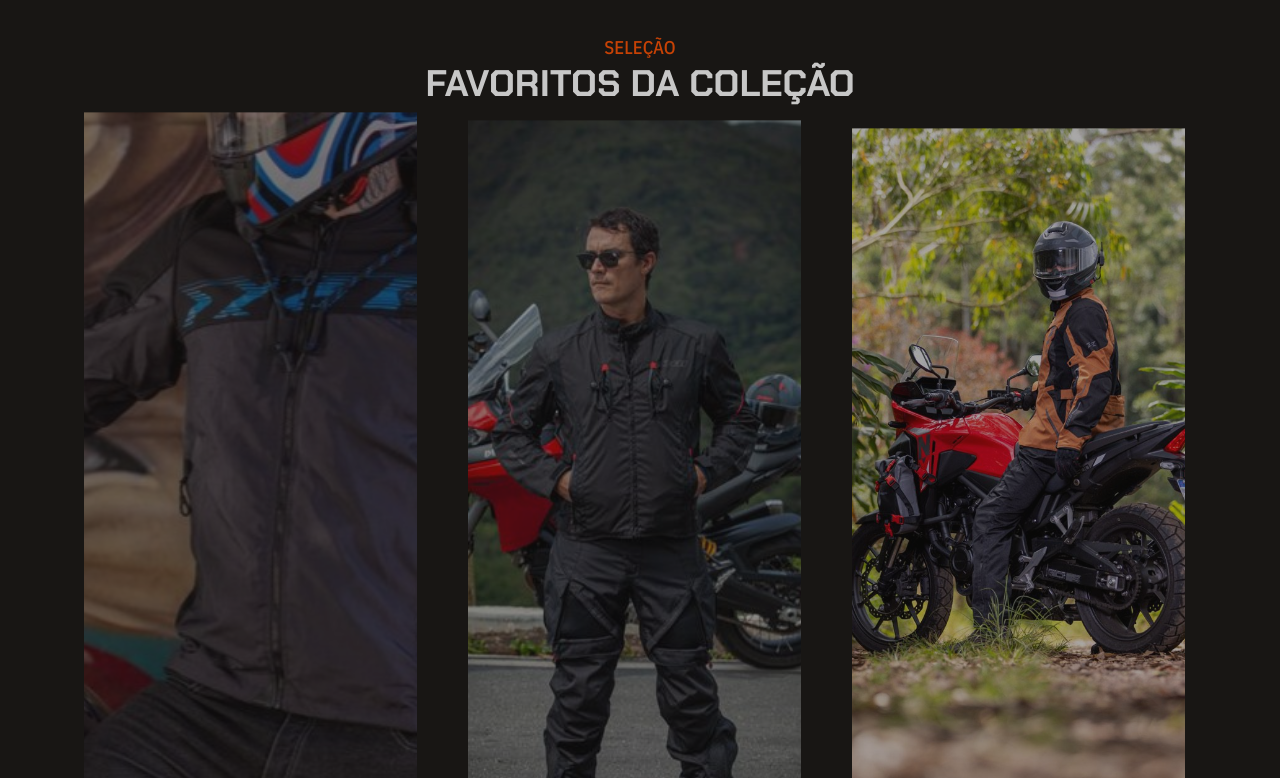
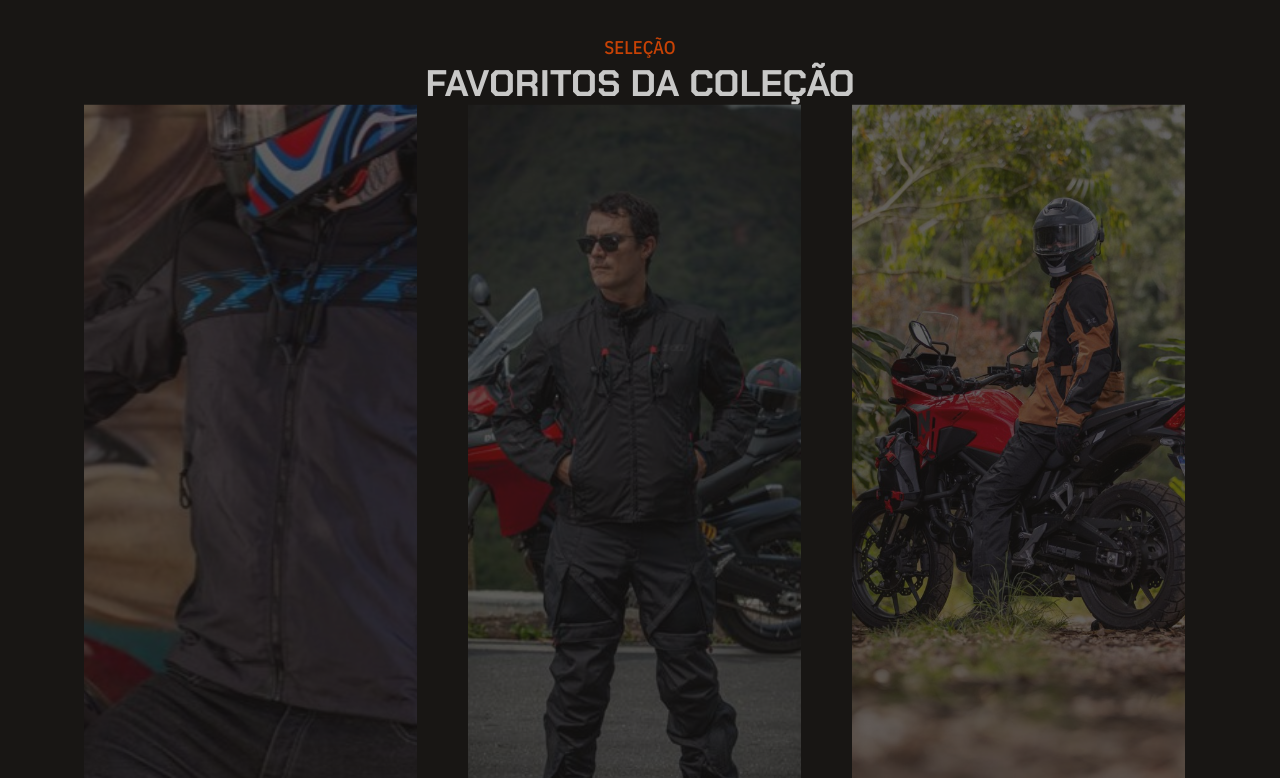
Before and after one commit to GabrielMPinho/x11, a React (Vite) app: page / in a window 1280 px wide. Shown: the part 802-1580 px from the top of the page. Built offline with nearby package versions, Linux system fonts and the light colour scheme.

Commit message:
Cards subindo juntos e rodape footer

```diff
--- a/src/padrao/estilos/footer.css
+++ b/src/padrao/estilos/footer.css
@@ -57,12 +57,13 @@
   align-items: center;
   justify-content: center;
   background-color: var(--background_cinza);
+  /* aspect-ratio: 2000 / 10; */
 }
 
 #rodape_footer p{
   color: var(--branco);
   font-size: max(12px, calc(13 * var(--u)));
-  margin: 4.4vw;
+  margin: 2.5vw;
 
 }
 
--- a/src/paginas/home/Favoritos.jsx
+++ b/src/paginas/home/Favoritos.jsx
@@ -33,7 +33,6 @@ export default function Favoritos(){
                         className="card"
                         key={index}
                         progresso={progresso}
-                        atraso={atrasoCard(index, favoritos.length)}
                         larguraEntrada={LARGURA_ENTRADA_CARD}
                     >
                         <div className="zoom_imagem">
--- a/src/paginas/home/Territorio.jsx
+++ b/src/paginas/home/Territorio.jsx
@@ -24,7 +24,6 @@ export default function Territorio(){
                             className="card_territorio"
                             key={index}
                             progresso={progresso}
-                            atraso={atrasoCard(index, territorio.length)}
                             larguraEntrada={LARGURA_ENTRADA_CARD}
                         >
                             <div className="zoom_imagem">
```
